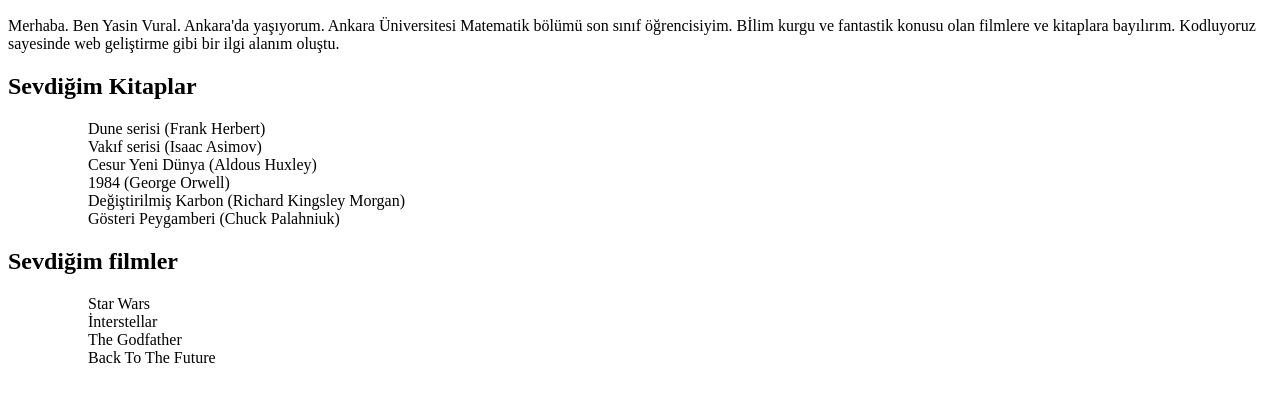
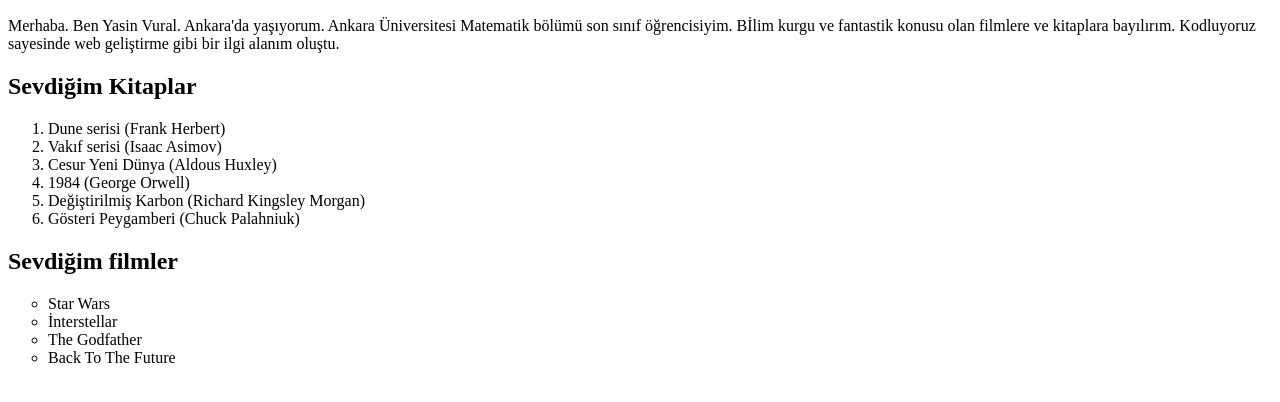
Before and after one commit to kuzuri25/html-dev, a plain HTML site: page index.html in a window 1280 px wide. Shown: the part 96-498 px from the top of the page. Drawn offline with Linux system fonts and the light colour scheme.

Commit message:
Add files via upload

```diff
--- a/index.html
+++ b/index.html
@@ -4,19 +4,20 @@
     <p>Merhaba. Ben Yasin Vural. Ankara'da yaşıyorum. Ankara Üniversitesi Matematik bölümü son sınıf öğrencisiyim. Bİlim kurgu ve fantastik konusu olan filmlere ve kitaplara bayılırım. Kodluyoruz sayesinde web geliştirme gibi bir ilgi alanım oluştu.</p>
 </p>
 <h2>Sevdiğim Kitaplar</h2>
-<ul>
-<ul>Dune serisi (Frank Herbert)</ul>
-<ul>Vakıf serisi (Isaac Asimov)</ul>
-<ul> Cesur Yeni Dünya (Aldous Huxley)</ul>
-<ul>1984 (George Orwell)</ul>
-<ul>Değiştirilmiş Karbon (Richard Kingsley Morgan)</ul>
-<ul>Gösteri Peygamberi (Chuck Palahniuk)</ul>
+<ol>
+        <li>Dune serisi (Frank Herbert)</li>
+        <li>Vakıf serisi (Isaac Asimov)</li>
+        <li>Cesur Yeni Dünya (Aldous Huxley)</li>
+        <li>1984 (George Orwell)</li>
+        <li>Değiştirilmiş Karbon (Richard Kingsley Morgan)</li>
+       <li>Gösteri Peygamberi (Chuck Palahniuk)</li>
+</ol>
 
 </ul>
 <h2>Sevdiğim filmler</h2>
-<ul>
-<ul>Star Wars</ul>
-<ul>İnterstellar</ul>
-<ul>The Godfather</ul>
-<ul>Back To The Future</ul>
+<ul style="list-style-type:circle ">
+<li>Star Wars</li>
+<li>İnterstellar</li>
+<li>The Godfather</li>
+<li>Back To The Future</li>
 </ul>
```
